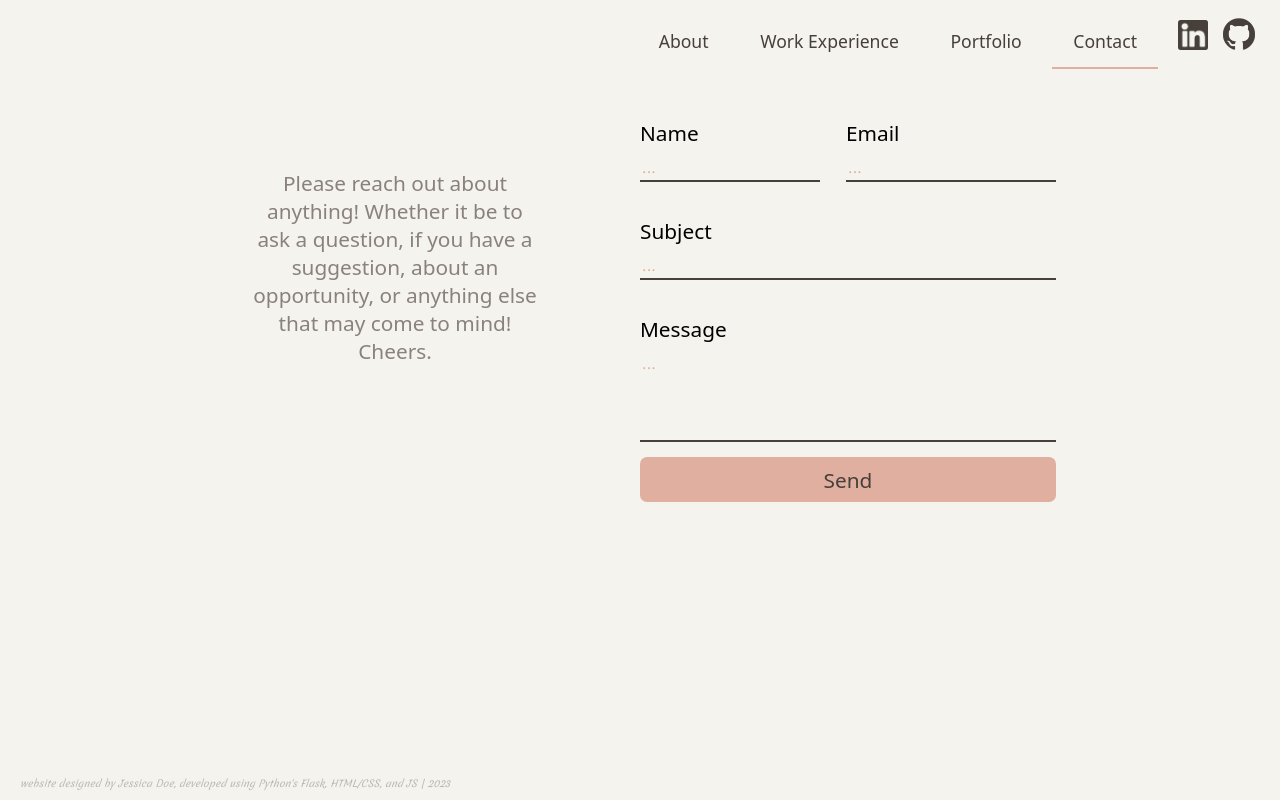
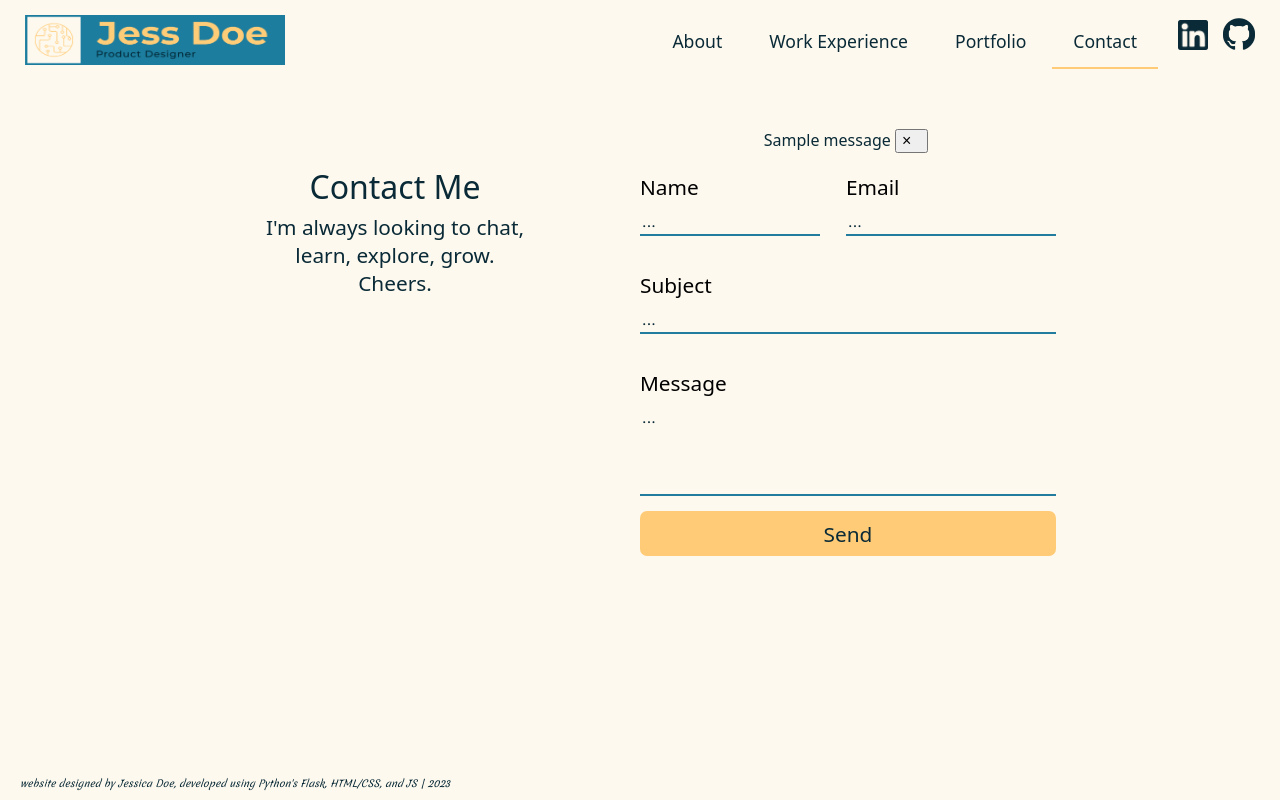
Before and after one commit to jessica-doe/personal_website, a Flask app: page /contact in a window 1280 px wide. Run offline with Flask 3, Linux system fonts and the light colour scheme; one stand-in notice (Sample message) is shown.

Commit message:
modifying color scheme; finalizing header/logo; finishing contact page

```diff
--- a/main.py
+++ b/main.py
@@ -1,11 +1,17 @@
-from flask import Flask, redirect, url_for, render_template, request, make_response
+from flask import Flask, redirect, url_for, render_template, request, make_response, flash
 from flask_wtf import FlaskForm
+from flask_mail import Mail, Message
 from wtforms import TextAreaField, BooleanField, TextAreaField, SubmitField
-import pandas as pd
 
 
 app = Flask(__name__)
 app.secret_key = 'secretKey'
+app.config['MAIL_SERVER']='smtp.gmail.com'
+app.config['MAIL_PORT'] = 465
+app.config['MAIL_USERNAME'] = 'jessicaldoe@gmail.com'
+app.config['MAIL_PASSWORD'] = 'komocnxwuhnnmqkv'
+app.config['MAIL_USE_TLS'] = False
+app.config['MAIL_USE_SSL'] = True
 
 
 class ContactForm(FlaskForm):
@@ -18,17 +24,17 @@ class ContactForm(FlaskForm):
 
 @app.route("/")
 def about():
-    return render_template("about/index.html")
+    return render_template("about/about.html")
 
 
 @app.route("/experience")
 def experience():  # binding to hello_admin call
-    return "Experiences"
+    return render_template("experience/experience.html")
 
 
 @app.route("/portfolio")
 def portfolio():
-    return 'Portfolio!'
+    return render_template("portfolio/portfolio.html")
 
 
 @app.route('/contact', methods=["GET", "POST"])
@@ -39,12 +45,15 @@ def contact():
         email = request.form["email"]
         subject = request.form["subject"]
         message = request.form["message"]
-        res = pd.DataFrame({'name': name, 'email': email, 'subject': subject,'message': message}, index=[0])
-        res.to_csv('contactusMessage.csv')
-        print("The data are saved !")
-        return redirect("/")
-    else:
-        return render_template('contact/index.html', form=form)
+        mail = Mail(app)
+        msg = Message(subject, sender='jessicaldoe@gmail.com', recipients=['jldoe@uwaterloo.ca'])
+        msg.body = f"CONTACT FORM FILLED FROM PERSONAL WEBSITE! \n\n" \
+                   f"From: {name} \n" \
+                   f"Email: {email} \n\n" \
+                   f"{message}"
+        mail.send(msg)
+        flash("Message Sent!")
+    return render_template('contact/contact.html', form=form)
 
 
 if __name__ == '__main__':
--- a/static/contact.css
+++ b/static/contact.css
@@ -18,17 +18,47 @@
   clear: both;
 }
 
-.ct-description{
+.ct-description-title{
   padding-top: 100px;
   padding-left: 250px;
   padding-right: 100px;
-  font-size: 1.3rem;
-  color: #8A817C;
+  font-size: 2rem;
+  color: #092A36;
   font-family: system-ui;
   text-align: center;
 }
+.ct-description{
+  padding-top: 5px;
+  padding-left: 250px;
+  padding-right: 100px;
+  font-size: 1.3rem;
+  color: #092A36;
+  font-family: system-ui;
+  text-align: center;
+}
+.sent-flash{
+  font-size: 1rem;
+  color: #092A36;
+  font-family: system-ui;
+  text-align: center;
+  padding-top: 25px;
+  padding-bottom: 0px;
+  padding-right: 100px;
+}
+.sent-flash:after {
+  content: "";
+  display: table;
+  clear: both;
+}
+.close-sent-flash{
+  text-align: right;
+  font-size: 1rem;
+  padding-left: 5px;
+  padding-right: 15px;
+  margin-top: 15px;
+}
 .name-email{
-  padding-top: 50px;
+  padding-top: 20px;
   padding-right: 100px;
 }
 .name-email:after {
@@ -64,25 +94,25 @@
 
 form label {
   font-size: 1.3rem;
-  font-color: #463F3A;
+  font-color: #092A36;
   font-family: system-ui;
 }
 form textarea{
-  background-color: #F4F3EE;
+  background-color: #FEF9EF;
   width: 100%;
   border-top: none;
   border-left: none;
   border-right: none;
-  border-bottom: 2px solid #463F3A;
+  border-bottom: 2px solid #227C9D;
   font-size: 1.1rem;
   resize: none;
   outline: none;
   padding-top: 10px;
   font-family: Roboto;
-  color: #8A817C;
+  color: #092A36;
 }
 textarea::placeholder{
-  color: #E0AFA0;
+  color: #092A36;
 }
 form textarea#name,
 form textarea#email,
@@ -101,12 +131,12 @@ textarea::-webkit-scrollbar-track {
 }
 textarea::-webkit-scrollbar-thumb {
     border-radius: 10px;
-    background-color: #BCB8B1;
+    background-color: #227C9D;
 }
 
 form input#submit {
-  background-color: #E0AFA0;
-  color: #463F3A;
+  background-color: #FFCB77;
+  color: #092A36;
   border: none;
   width: 100%;
   height: 45px;
@@ -116,5 +146,5 @@ form input#submit {
 }
 form input#submit:hover{
   cursor: pointer;
-  background-color: #BCB8B1;
+  background-color: #227C9D;
 }
--- a/static/footer.css
+++ b/static/footer.css
@@ -1,7 +1,7 @@
 @import url("https://fonts.googleapis.com/css?family=Merienda");
 
 .footer {
-  color: #BCB8B1;
+  color: #092A36;
   position: fixed;
   left: 0;
   bottom: 0;
--- a/static/header.css
+++ b/static/header.css
@@ -4,21 +4,26 @@ html {
   font-family: system-ui, Roboto;
 }
 .header {
-  position: fixed;
   margin: 0;
   padding: 0;
-  background-color: #F4F3EE;
+  background-color: #FEF9EF;
   font-family: system-ui;
 }
 .nav {
-  text-align: right;
   font-size: 1rem;
   padding-left: 5px;
   padding-right: 15px;
   margin-top: 15px;
-  background-color: #F4F3EE;
+  background-color: #FEF9EF;
 }
 
+.logo-img{
+  float: left;
+  width: 260px;
+  height: 50px;
+  margin-top: 0px;
+  padding-left: 15px;
+}
 .git-img{
   float: right;
   width: 32px;
@@ -37,21 +42,24 @@ html {
 }
 
 .nav-link {
+  float: right;
   text-decoration: none;
   display: inline-block;
   padding: 13px 13px;
-  color: #463F3A;
+  color: #092A36;
   margin-right: 5px;
+  margin-bottom: 20px;
 }
 
 .nav-link:hover {
   border-radius: 7px 7px 7px 7px;
   text-decoration:none;
-  background-color: #F4F3EE;
-  border-bottom: 2px solid #BCB8B1
+  background-color: #FEF9EF;
+  color: #227C9D;
+  border-bottom: 2px solid #227C9D;
 }
 .nav-link.current {
-  border-bottom: 2px solid #E0AFA0;
+  border-bottom: 2px solid #FFCB77;
 }
 .btn {
   padding: 10px 20px;
--- a/templates/contact/index.html
+++ b/templates/contact/contact.html
@@ -14,12 +14,13 @@ HEADER
   </head>
   <body class="header">
     <nav class="nav">
-      <a href="/" class="nav-link">About</a>
-      <a href="/experience" class="nav-link">Work Experience</a>
-      <a href="/portfolio" class="nav-link">Portfolio</a>
-      <a href="/contact" class="nav-link">Contact</a>
-      <a href="https://github.com/jessica-doe" target="_blank"><img src="static/github.png" class="git-img" alt="logo"></a>
-      <a href="https://www.linkedin.com/in/jessica-doe/" target="_blank"><img src="static/linkedin.png" class="linked-img" alt="logo"></a>
+      <a><img src="static/personal_logo.png" class="logo-img" alt="logo"></a>
+        <a href="https://github.com/jessica-doe" target="_blank"><img src="static/github.png" onmouseover="this.src='static/github_hover.png';" onmouseout="this.src='static/github.png';" class="git-img" alt="logo"></a>
+        <a href="https://www.linkedin.com/in/jessica-doe/" target="_blank"><img src="static/linkedin.png" onmouseover="this.src='static/linkedin_hover.png';" onmouseout="this.src='static/linkedin.png';" class="linked-img" alt="logo"></a>
+        <a href="/contact" class="nav-link">Contact</a>
+        <a href="/portfolio" class="nav-link">Portfolio</a>
+        <a href="/experience" class="nav-link">Work Experience</a>
+        <a href="/" class="nav-link">About</a>
     </nav>
     <script type = "text/javascript"
          src = "{{ url_for('static', filename = 'header.js') }}" ></script>
@@ -32,11 +33,22 @@ CONTACT BODY
 <div class="ct-row">
     <form action="{{ url_for('contact') }}" method=post>
     <div class="ct-column-50">
+        <div class="ct-description-title">
+            Contact Me
+        </div>
         <div class="ct-description">
-            Please reach out about anything! Whether it be to ask a question, if you have a suggestion, about an opportunity, or anything else that may come to mind! Cheers.
+            I'm always looking to chat, learn, explore, grow. <br>
+            Cheers.
         </div>
     </div>
     <div class="ct-column-40">
+        {% for message in get_flashed_messages() %}
+        <div class="sent-flash">
+            {{ message }}
+            <button type="button" class="close-sent-flash" data-dismiss="alert">&times;</button>
+        </div>
+        {% endfor %}
+
         <div class="name-email">
             <div class="ct-column-50">
                 <div class="name">
```
Also changed, not shown: contactusMessage.csv (deleted, +0 -10 lines), templates/about/about.html (renamed from templates/about/index.html, +8 -5 lines), templates/experience/experience.html (added, +42 -0 lines), templates/portfolio/portfolio.html (added, +42 -0 lines), static/github.png, static/github_hover.png (added), static/linkedin.png, static/linkedin_hover.png (added), static/personal_logo.png (added), 1 other file.
